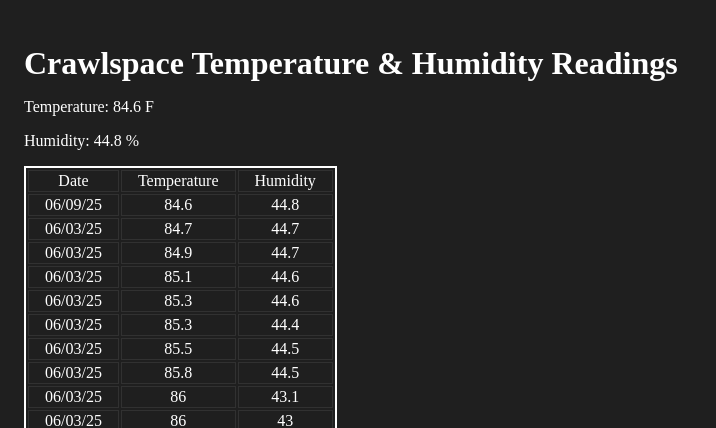
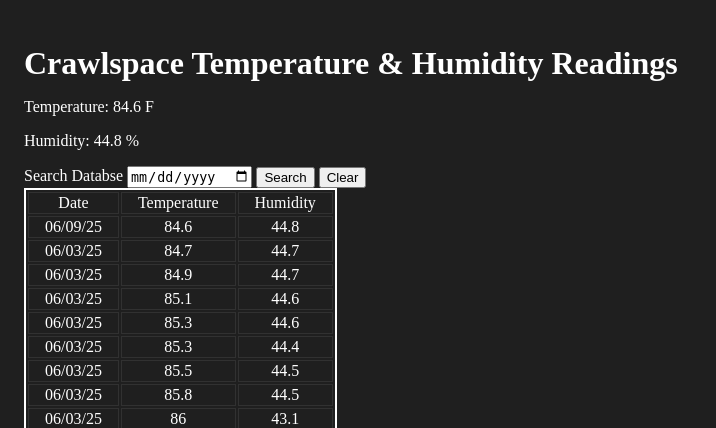
Before and after one commit to K-Zimny/Pi-dht, a Flask app: page / in a window 1280 px wide. Shown: the top 428 px of the page, without its empty margins (0-716 px from the left). Run offline with Flask 3, Linux system fonts and the light colour scheme; data comes from the database, SQL or seed files in the repository.

Commit message:
Adds history search

```diff
--- a/app.py
+++ b/app.py
@@ -1,7 +1,6 @@
 import sqlite3
-from flask import Flask
-from flask import g
-from flask import render_template
+from flask import Flask, g, render_template, request
+from datetime import datetime
 
 app = Flask(__name__)
 
@@ -24,9 +23,23 @@ def close_connection(exception):
 def web_app():
     cur = get_db().cursor()
 
-    history = cur.execute("SELECT currentdate, temperature, humidity FROM dhtreadings ORDER BY id DESC").fetchall()
+    raw_date = request.args.get("date")
+    if raw_date:
+        try:
+            parse_date = datetime.strptime(raw_date, "%Y-%m-%d")
+            formatted_date = datetime.strftime(parse_date, "%m/%d/%y")
+        except ValueError:
+            formatted_date = None
+
+    if raw_date:
+        history = cur.execute("SELECT currentdate, temperature, humidity FROM dhtreadings WHERE currentdate = ? ORDER BY id DESC",(formatted_date,)).fetchall()
+    else:
+        history = cur.execute("SELECT currentdate, temperature, humidity FROM dhtreadings ORDER BY id DESC").fetchall()
+
+
     if history is None:
         history = {"currentdata": "N/A", "temperature": "N/A", "humidity": "N/A"}
+
 
     latest = cur.execute("SELECT temperature, humidity FROM dhtreadings ORDER BY id DESC LIMIT 1").fetchone()
     if latest is None:
--- a/templates/index.html
+++ b/templates/index.html
@@ -8,10 +8,19 @@
 	</head>
 	<body>
 		<h1>Crawlspace Temperature & Humidity Readings</h1>
+
 		<div>
 			<p>Temperature: <span>{{ latest.temperature }} F</span></p>
 			<p>Humidity: <span>{{ latest.humidity }} %</span></p>
 		</div>
+
+		<form id="search-form" method="GET" action="/">
+			<label for="date">Search Databse</label>
+			<input id="date" type="date" name="date" />
+			<button type="submit">Search</button>
+			<button id="clear-form" type="button">Clear</button>
+		</form>
+
 		<table>
 			<thead>
 				<tr>
@@ -36,5 +45,15 @@
 				{% endfor %}
 			</tbody>
 		</table>
+
+		<script>
+			document.getElementById("clear-button").addEventListener("click", clearSearch())
+
+			function clearSearch(){
+				const form = document.getElementById("search-form")
+				form.date.value = ""
+				form.submit()
+			}
+		</script>
 	</body>
 </html>
```
